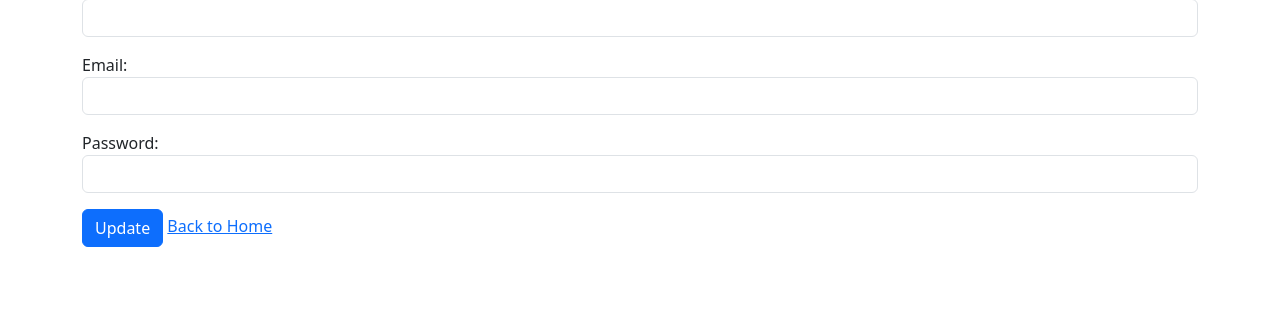
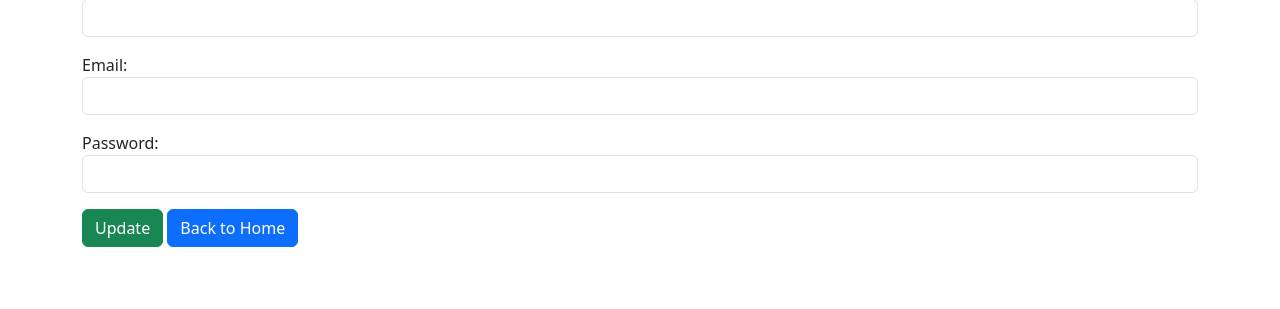
Before and after one commit to devsharifmahmud/EmployeeInformationSystem, a Django app: template templates/apps/update.html in a window 1280 px wide. Shown: the part 227-536 px from the top of the page. Run offline with Django 5.2, Linux system fonts and the light colour scheme; the template is opened without the code that fills it: values that come from a table or form of the project are taken from there, others are empty; some libraries are stand-ins or nearby versions.

Commit message:
Update Code

```diff
--- a/templates/apps/update.html
+++ b/templates/apps/update.html
@@ -5,7 +5,7 @@
 <from action="" method="post">
     {% csrf_token %}
     {{ form.as_p}}
-    <input type="submit" value="Update" class="btn btn-primary">
-    <a href="{% url 'homepage' %}">Back to Home</a>
+    <input type="submit" value="Update" class="btn btn-success">
+    <a href="{% url 'homepage' %}" class="btn btn-primary">Back to Home</a>
 </from>
 {% endblock content %}
```
